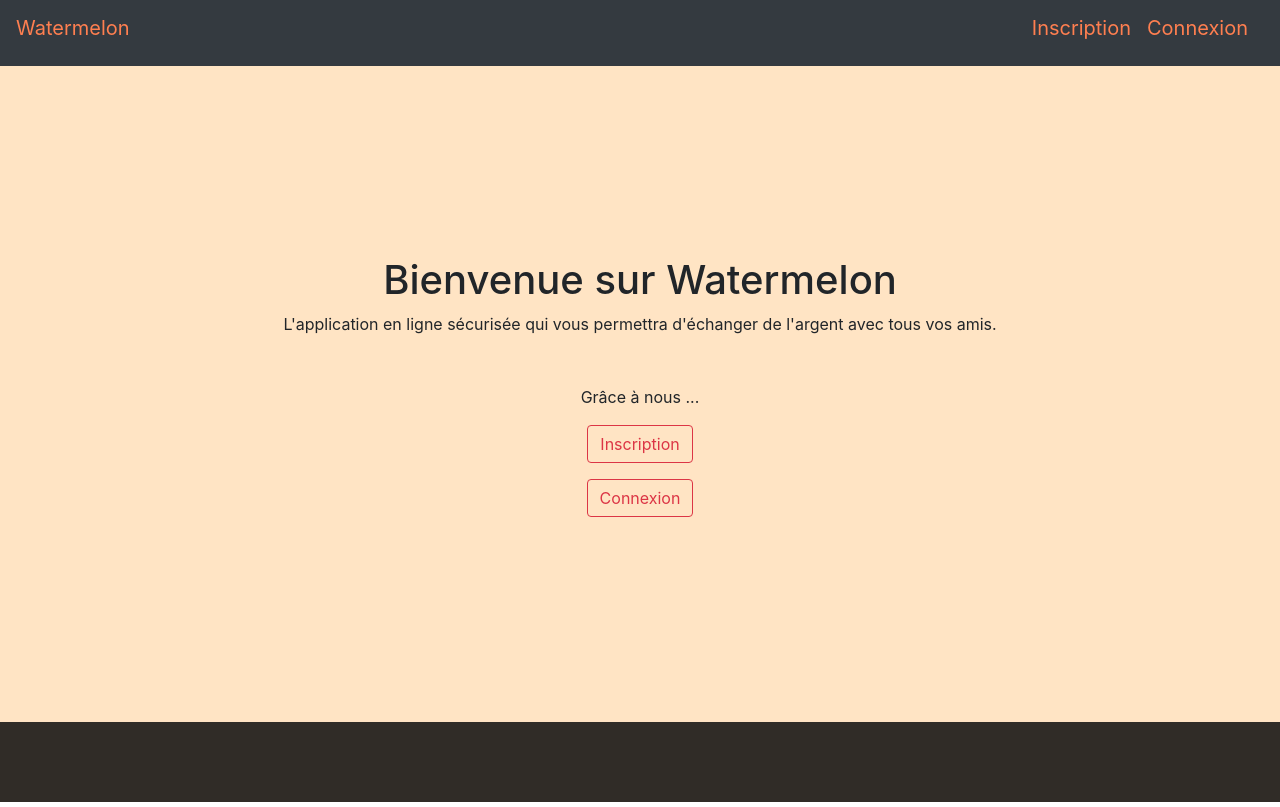
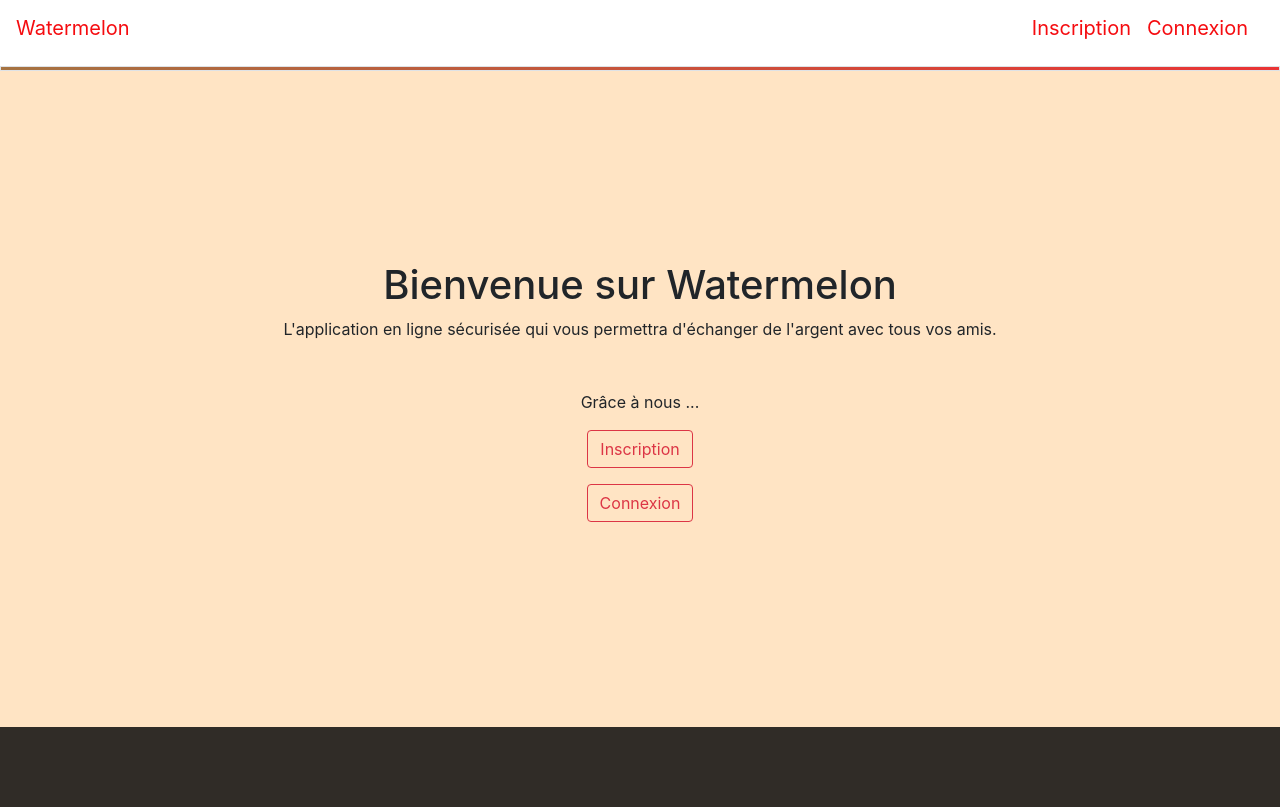
Before and after one commit to L-HommeSage/Projet-js-2019-2020, a React (Create React App) app in the folder watermelon/: page / in a window 1280 px wide. Built offline with nearby package versions, Linux system fonts and the light colour scheme.

Commit message:
navigation visuel

```diff
--- a/watermelon/src/Naviguation/Navigation.css
+++ b/watermelon/src/Naviguation/Navigation.css
@@ -1,5 +1,36 @@
 .Compo {
-    color: coral;
-    min-height: 5vh;
+
+
+
+    background: white ;
 
 }
+
+.Watermelon
+{
+    color: rgb(245, 12, 16);
+    min-height: 5vh;
+}
+.border{
+    height: 5px;
+    background: linear-gradient(315deg,rgb(234, 51, 53),rgb(97,179,79),rgb(67,126,62));
+    animation: bganimation 10s infinite;
+    background-size: 400% 400%;
+}
+
+@keyframes bganimation {
+    0%{
+      background-position: 0% 50%;
+    }
+    50%{
+      background-position: 100% 50%;
+    }
+    100%{
+      background-position: 0% 50%;
+    }
+  }
+/*
+rgb(97,179,79)
+rgb(67,126,62)
+rgb(234, 51, 53)
+*/
--- a/watermelon/src/Naviguation/Naviguation.js
+++ b/watermelon/src/Naviguation/Naviguation.js
@@ -33,23 +33,23 @@ class Naviguation extends Component {
   render() {
 
     return (
-      <div className="Compo">
+      <nav className="Compo">
 
-        <Navbar color="dark" light expand="md">
+        <Navbar  light expand="md">
 
-        <Link to='/'><NavbarBrand ><div className="Compo">Watermelon</div></NavbarBrand></Link>
+        <Link to='/'><NavbarBrand ><div className="Watermelon">Watermelon</div></NavbarBrand></Link>
 
           <NavbarToggler onClick={this.toggle} />
           <Collapse isOpen={this.state.isOpen} navbar>
             <Nav className="ml-auto" navbar>
             <Link to='/inscription'>
                <NavbarBrand>
-                <div className="Compo">Inscription</div>
+                <div className="Watermelon">Inscription</div>
               </NavbarBrand>
               </Link>
               <Link to='/connexion'>
               <NavbarBrand>
-                <div className="Compo">Connexion</div>
+                <div className="Watermelon">Connexion</div>
               </NavbarBrand>
               </Link>
 
@@ -57,8 +57,10 @@ class Naviguation extends Component {
           </Collapse>
         </Navbar>
 
+        <div class="border"></div>
+      </nav>
 
-      </div>
+
     );
 
   }
```
